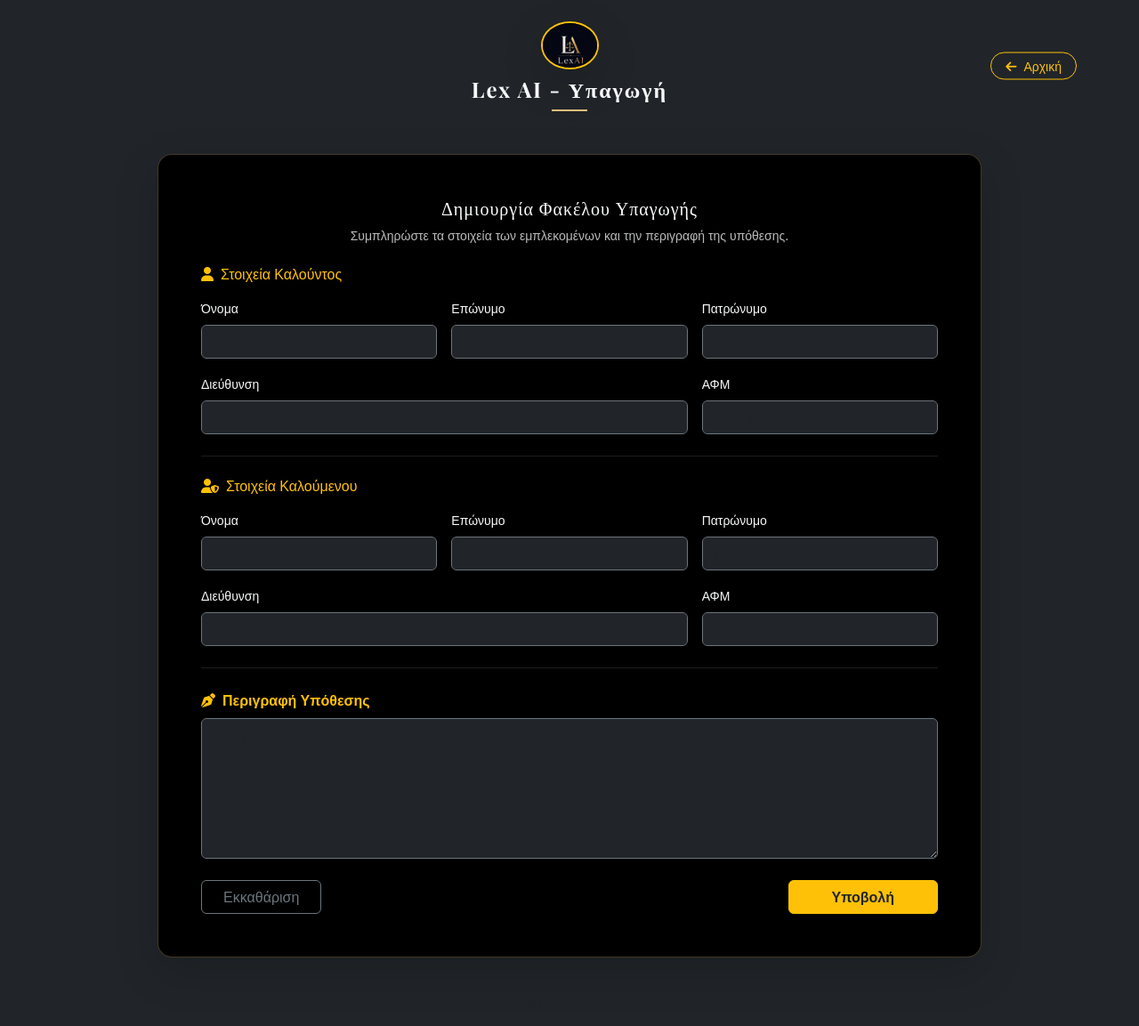
After one commit to stellaxen/LexAI, a Flask app: template templates/ypagogi.html in a window 1280 px wide. The commit adds this page. Shown: the whole page at 89% size. Run offline with Flask 3, Linux system fonts and the light colour scheme; the template is opened without the code that fills it, so the values that code supplies are empty; parts of the project's set-up code (start-up, migrations or seed data) failed here and were passed over.

Commit message:
Δημιουργία αρχικής σελίδας και γραφικού περιβάλλοντος

````diff
--- a/app.py
+++ b/app.py
@@ -23,14 +23,18 @@ if not API_KEY:
 rag_index = func_lib.initialize_rag_system(data_dir="./legal_docs", api_key=API_KEY)
 
 # Δημιουργία φακέλου temp αν δεν υπάρχει
-TEMP_FOLDER = "temp"
-os.makedirs(TEMP_FOLDER, exist_ok=True)
+os.makedirs( os.getenv("TEMP_FOLDER"), exist_ok=True)
 
 
 @app.route('/', methods={'GET', 'POST'})
 def index():
+    return render_template('index.html')
+
+
+@app.route('/ypagogi', methods={'GET', 'POST'})
+def ypagogi():
     if request.method == 'GET':
-        return render_template('index.html')
+        return render_template('ypagogi.html')
     elif request.method == 'POST':
         rest_prompt = """ΑΠΑΝΤΗΣΕ ΑΠΟΚΛΕΙΣΤΙΚΑ ΚΑΙ ΜΟΝΟ ΜΕ ΕΝΑ ΕΓΚΥΡΟ JSON. Μην γράψεις καμία άλλη λέξη, πρόταση, εισαγωγή ή επεξήγηση πριν ή μετά το JSON. Μη χρησιμοποιήσεις markdown blocks (όπως ```json).
         Η δομή του JSON πρέπει να είναι ακριβώς η εξής:
@@ -113,17 +117,17 @@ def index():
 
 @app.route('/exodiko')
 def exodiko():
-    return '<h1>Exodiko Page!</h1>'
+    return render_template('exodiko.html')
 
 
 @app.route('/asfalistika')
 def asfalistika():
-    return '<h1>asfalistika metra!!</h1>'
+    return render_template('asfalistika.html')
 
 
-@app.route('/ypagogi')
-def ypagogi():
-    return '<h1>ypagogi page!!</h1>'
+@app.route('/agogi')
+def agogi():
+    return render_template('agogi.html')
 
 
 if __name__ == '__main__':
--- /dev/null
+++ b/static/css/style.css
@@ -0,0 +1,58 @@
+body {
+    background-color: #0b0f19;
+    color: #f8f9fa;
+    font-family: 'Inter', sans-serif;
+    min-height: 100vh;
+    display: flex;
+    flex-direction: column;
+    justify-content: space-between;
+}
+
+h1, .brand-title {
+    font-family: 'Playfair Display', serif;
+    letter-spacing: 1px;
+    color: #dfbe7d;
+}
+
+.brand-title-main {
+    font-family: 'Playfair Display', serif;
+    letter-spacing: 2px;
+}
+
+.header-divider {
+    width: 40px;
+    height: 2px;
+    background-color: #dfbe7d;
+}
+
+.gold-border {
+    border: 1px solid rgba(223, 190, 125, 0.3);
+    background: rgba(18, 24, 38, 0.7);
+    backdrop-filter: blur(10px);
+    transition: all 0.3s ease;
+}
+
+.gold-border:hover {
+    border-color: #dfbe7d;
+    box-shadow: 0 0 15px rgba(223, 190, 125, 0.2);
+    transform: translateY(-3px);
+}
+
+.btn-gold {
+    background: linear-gradient(135deg, #dfbe7d 0%, #b89753 100%);
+    color: #0b0f19;
+    font-weight: 600;
+    border: none;
+    transition: all 0.3s ease;
+}
+
+.btn-gold:hover {
+    background: linear-gradient(135deg, #ebd096 0%, #dfbe7d 100%);
+    color: #000;
+    box-shadow: 0 0 20px rgba(223, 190, 125, 0.4);
+}
+
+.menu-link {
+    text-decoration: none;
+    color: inherit;
+}
--- /dev/null
+++ b/static/js/form-validation.js
@@ -0,0 +1,11 @@
+document.querySelectorAll('input[required], textarea[required]').forEach(element => {
+  // Όταν προσπαθεί να υποβάλει με κενό πεδίο
+  element.addEventListener('invalid', () => {
+    element.setCustomValidity('Το πεδίο αυτό είναι υποχρεωτικό.');
+  });
+
+  // Όταν ο χρήστης πληκτρολογεί, καθαρίζει το λάθος
+  element.addEventListener('input', () => {
+    element.setCustomValidity('');
+  });
+});
--- /dev/null
+++ b/templates/ypagogi.html
@@ -0,0 +1,142 @@
+<!DOCTYPE html>
+<html lang="el">
+<head>
+    <meta charset="UTF-8">
+    <meta name="viewport" content="width=device-width, initial-scale=1.0">
+    <title>Υπαγωγή - Lex AI</title>
+    <!-- Favicon -->
+    <link rel="icon" type="image/jpg" href="{{ url_for('static', filename='images/lexlogo.jpg') }}">
+    <!-- Bootstrap 5 CSS -->
+    <link href="https://cdn.jsdelivr.net/npm/bootstrap@5.3.3/dist/css/bootstrap.min.css" rel="stylesheet">
+    <!-- Google Fonts -->
+    <link href="https://fonts.googleapis.com/css2?family=Playfair+Display:wght@600;700&family=Inter:wght@300;400;500&display=swap" rel="stylesheet">
+    <!-- FontAwesome για εικονίδια -->
+    <link rel="stylesheet" href="https://cdnjs.cloudflare.com/ajax/libs/font-awesome/6.4.0/css/all.min.css">
+    <!-- Εξωτερικό Custom CSS Αρχείο -->
+    <link rel="stylesheet" href="{{ url_for('static', filename='css/style.css') }}">
+</head>
+<body class="bg-dark text-light min-vh-100 d-flex flex-column">
+
+    <!-- Header / Logo Section -->
+    <header class="container text-center py-4 position-relative">
+        <div class="position-absolute top-50 end-0 translate-middle-y">
+            <a href="{{ url_for('index') }}" class="btn btn-outline-warning btn-sm rounded-pill px-3">
+                <i class="fa-solid fa-arrow-left me-1"></i> Αρχική
+            </a>
+        </div>
+        <div class="d-flex flex-column align-items-center justify-content-center">
+            <a href="{{ url_for('index') }}">
+                <img src="{{ url_for('static', filename='images/lexlogo.jpg') }}" alt="LEX AI Logo" width="65" class="rounded-circle shadow-lg border border-warning mb-2" style="border-width: 2px !important;">
+            </a>
+            <h1 class="h4 m-0 text-light fw-bold brand-title-main">Lex AI - Υπαγωγή</h1>
+            <div class="mt-2 header-divider"></div>
+        </div>
+    </header>
+
+    <!-- Main Content / Form Section -->
+    <main class="container my-4 flex-grow-1">
+        <div class="row justify-content-center">
+            <div class="col-12 col-lg-10">
+                <div class="p-4 p-md-5 rounded-4 gold-border bg-black shadow-lg">
+
+                    <div class="text-center mb-4">
+                        <h2 class="brand-title h5 text-light">Δημιουργία Φακέλου Υπαγωγής</h2>
+                        <p class="text-light small opacity-75">Συμπληρώστε τα στοιχεία των εμπλεκομένων και την περιγραφή της υπόθεσης.</p>
+                    </div>
+
+                    <form method="POST" action="{{ url_for('ypagogi') }}">
+
+                        <!-- Στοιχεία Καλούντος -->
+                        <h6 class="text-warning mb-3"><i class="fa-solid fa-user me-2"></i>Στοιχεία Καλούντος</h6>
+                        <div class="row g-3 mb-4">
+                            <div class="col-md-4">
+                                <label class="form-label small text-light fw-medium">Όνομα</label>
+                                <input type="text" class="form-control bg-dark text-light border-secondary" name="caller_name" placeholder="Όνομα καλούντος" required>
+                            </div>
+                            <div class="col-md-4">
+                                <label class="form-label small text-light fw-medium">Επώνυμο</label>
+                                <input type="text" class="form-control bg-dark text-light border-secondary" name="caller_surname" placeholder="Επώνυμο καλούντος" required>
+                            </div>
+                            <div class="col-md-4">
+                                <label class="form-label small text-light fw-medium">Πατρώνυμο</label>
+                                <input type="text" class="form-control bg-dark text-light border-secondary" name="caller_fathers_name" placeholder="Όνομα πατρός" required>
+                            </div>
+                            <div class="col-md-8">
+                                <label class="form-label small text-light fw-medium">Διεύθυνση</label>
+                                <input type="text" class="form-control bg-dark text-light border-secondary" name="caller_address" placeholder="Διεύθυνση καλούντος" required>
+                            </div>
+                            <div class="col-md-4">
+                                <label class="form-label small text-light fw-medium">ΑΦΜ</label>
+                                <input type="text" class="form-control bg-dark text-light border-secondary" name="caller_tax_id" placeholder="ΑΦΜ καλούντος" maxlength="9" inputmode="numeric" oninput="this.value = this.value.replace(/[^0-9]/g, '')" required>
+                            </div>
+                        </div>
+
+                        <hr class="border-secondary my-4">
+
+                        <!-- Στοιχεία Καλούμενου -->
+                        <h6 class="text-warning mb-3"><i class="fa-solid fa-user-shield me-2"></i>Στοιχεία Καλούμενου</h6>
+                        <div class="row g-3 mb-4">
+                            <div class="col-md-4">
+                                <label class="form-label small text-light fw-medium">Όνομα</label>
+                                <input type="text" class="form-control bg-dark text-light border-secondary" name="calling_name" placeholder="Όνομα καλούμενου" required>
+                            </div>
+                            <div class="col-md-4">
+                                <label class="form-label small text-light fw-medium">Επώνυμο</label>
+                                <input type="text" class="form-control bg-dark text-light border-secondary" name="calling_surname" placeholder="Επώνυμο καλούμενου" required>
+                            </div>
+                            <div class="col-md-4">
+                                <label class="form-label small text-light fw-medium">Πατρώνυμο</label>
+                                <input type="text" class="form-control bg-dark text-light border-secondary" name="calling_fathers_name" placeholder="Όνομα πατρός" required>
+                            </div>
+                            <div class="col-md-8">
+                                <label class="form-label small text-light fw-medium">Διεύθυνση</label>
+                                <input type="text" class="form-control bg-dark text-light border-secondary" name="calling_address" placeholder="Διεύθυνση καλούμενου" required>
+                            </div>
+                            <div class="col-md-4">
+                                <label class="form-label small text-light fw-medium">ΑΦΜ</label>
+                                <input type="text" class="form-control bg-dark text-light border-secondary" name="calling_tax_id" placeholder="ΑΦΜ καλούμενου" maxlength="9" inputmode="numeric" oninput="this.value = this.value.replace(/[^0-9]/g, '')">
+                            </div>
+                        </div>
+
+                        <hr class="border-secondary my-4">
+
+                        <!-- Περιγραφή Υπόθεσης -->
+                        <div class="mb-4">
+                            <label class="form-label text-warning fw-bold"><i class="fa-solid fa-pen-nib me-2"></i>Περιγραφή Υπόθεσης</label>
+                            <textarea class="form-control bg-dark text-light border-secondary" name="case_text" placeholder="Περιγραφή υπόθεσης..." rows="6" required></textarea>
+                        </div>
+
+                        <!-- Κουμπιά Υποβολής -->
+                        <div class="d-flex justify-content-between align-items-center">
+                            <input type="reset" value="Εκκαθάριση" class="btn btn-outline-secondary px-4">
+                            <input type="submit" value="Υποβολή" class="btn btn-warning fw-bold px-5 text-dark">
+                        </div>
+
+                    </form>
+
+                    <!-- Αποτελέσματα (Απάντηση AI) -->
+                    {% if text %}
+                        <div class="mt-5 pt-4 border-top border-secondary">
+                            <h3 class="h5 text-warning mb-3"><i class="fa-solid fa-scale-balanced me-2"></i>Η υπόθεσή σας υπάγεται στα παρακάτω άρθρα:</h3>
+                            <div class="p-4 rounded-3 bg-dark border border-secondary text-light">
+                                {{ text | safe }}
+                            </div>
+                        </div>
+                    {% endif %}
+
+                </div>
+            </div>
+        </div>
+    </main>
+
+    <!-- Footer -->
+    <footer class="text-center py-3 text-muted small">
+        <p class="m-0">&copy; 2026 Lex AI. Με επιφύλαξη παντός δικαιώματος.</p>
+    </footer>
+
+    <!-- Bootstrap 5 JS Bundle -->
+    <script src="https://cdn.jsdelivr.net/npm/bootstrap@5.3.3/dist/js/bootstrap.bundle.min.js"></script>
+    <!-- Custom Validation JS -->
+    <script src="{{ url_for('static', filename='js/form-validation.js') }}"></script>
+</body>
+</html>
````
Also changed, not shown: func_lib.py (+8 -8 lines), templates/agogi.html (added, +57 -0 lines), templates/asfalistika.html (added, +57 -0 lines), templates/exodiko.html (added, +58 -0 lines), templates/index.html (+111 -59 lines), static/images/lexlogo.jpg (renamed from static/lexlogo.jpg), 3 other files.
